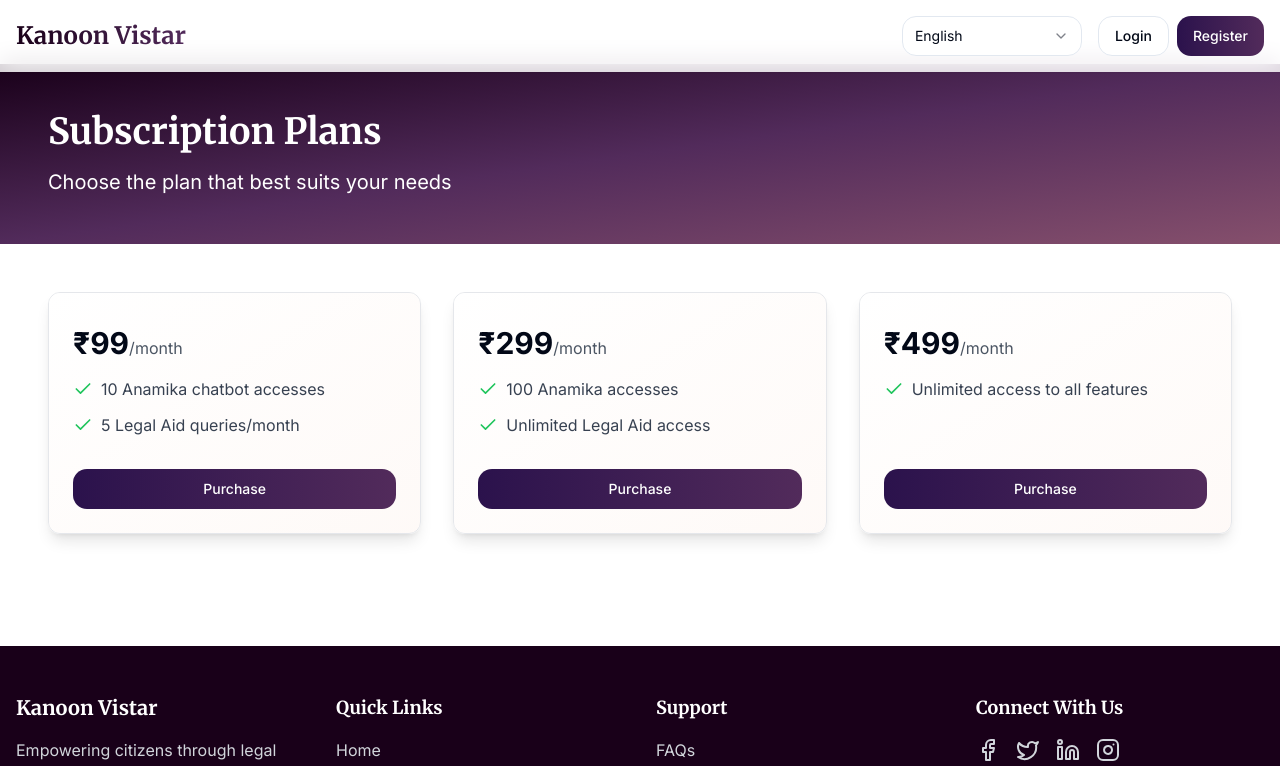
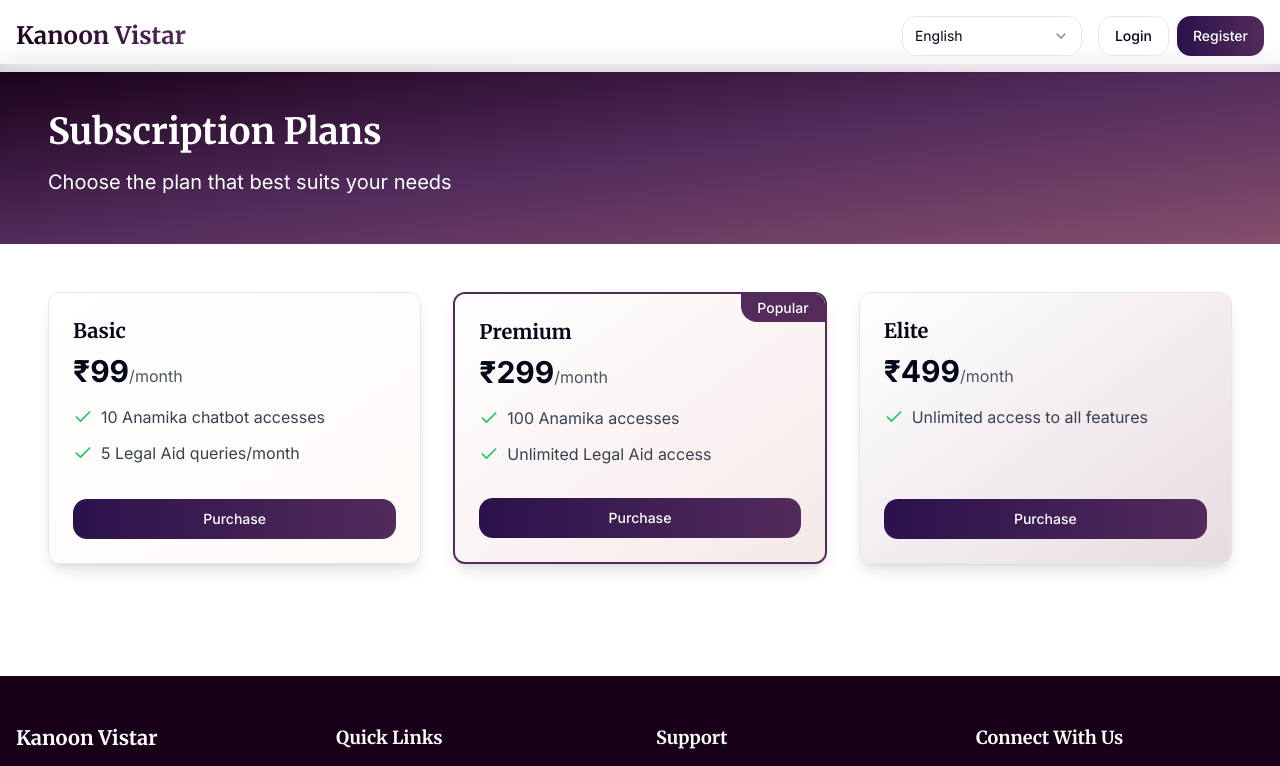
Before and after one commit to SpandanaDC/anamika-legal-aid, a React (Vite) app: page /subscription in a window 1280 px wide. Shown: the top 766 px of the page. Built offline with nearby package versions, Linux system fonts and the light colour scheme.

Commit message:
Fix: Subscription page type errors
Fixes type errors in the Subscription page related to the SubscriptionCard component props.

```diff
--- a/src/pages/Subscription.tsx
+++ b/src/pages/Subscription.tsx
@@ -27,7 +27,7 @@ const Subscription = () => {
           <div className="container mx-auto">
             <div className="grid grid-cols-1 md:grid-cols-3 gap-8">
               <SubscriptionCard
-                title="Basic"
+                type="basic"
                 price="₹99"
                 features={[
                   "10 Anamika chatbot accesses",
@@ -35,16 +35,16 @@ const Subscription = () => {
                 ]}
               />
               <SubscriptionCard
-                title="Premium"
+                type="premium"
                 price="₹299"
                 features={[
                   "100 Anamika accesses",
                   "Unlimited Legal Aid access"
                 ]}
-                highlighted={true}
+                isPopular={true}
               />
               <SubscriptionCard
-                title="Elite"
+                type="elite"
                 price="₹499"
                 features={[
                   "Unlimited access to all features"
```
